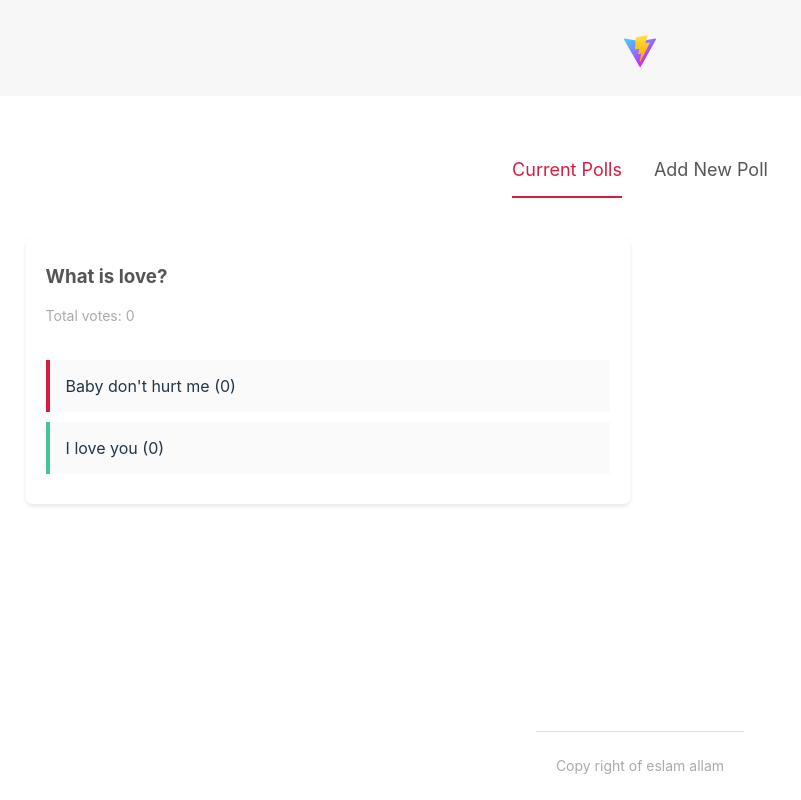
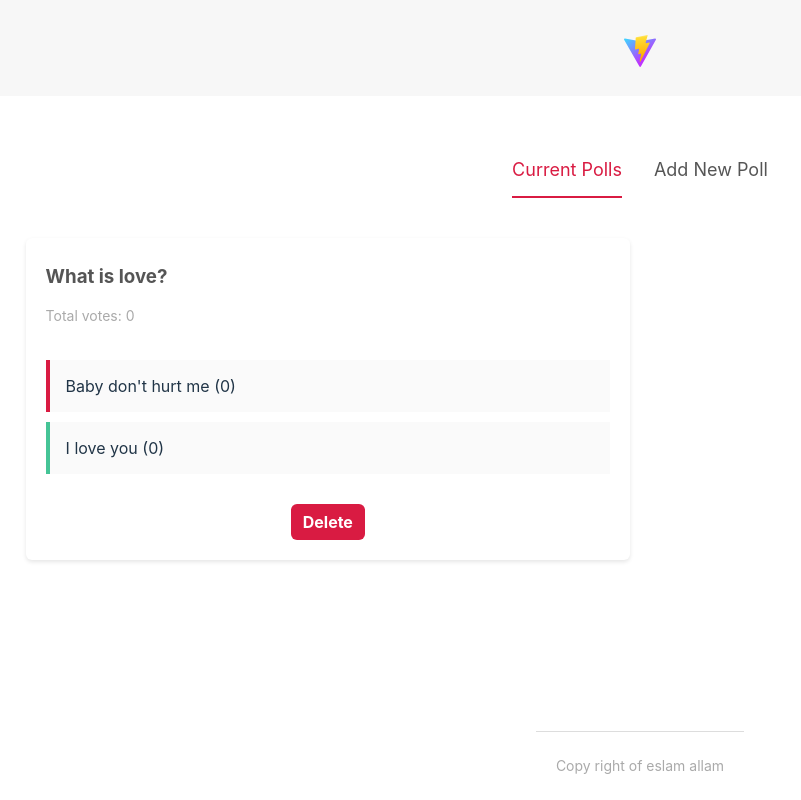
Before and after one commit to eslam-allam/polls_svelte, a Svelte app: page / in a window 1280 px wide. Shown: the whole page, without its empty margins (0-801 px from the left). Built offline with nearby package versions, Linux system fonts and the light colour scheme.

Commit message:
feat: Add delete poll button

```diff
--- a/src/components/PollDetails.svelte
+++ b/src/components/PollDetails.svelte
@@ -1,6 +1,7 @@
 <script>
   import PollStore from "../stores/PollStore";
   import Card from "../shared/Card.svelte";
+  import Button from "../shared/Button.svelte";
 
   export let poll;
 
@@ -15,10 +16,12 @@
       return copiedPolls;
     });
   };
+
+  const handleDelete = (id) => PollStore.update((currentPolls) => currentPolls.filter(poll => poll.id != id));
 </script>
 
-<Card
-  ><div class="poll">
+<Card>
+  <div class="poll">
     <h3>{poll.question}</h3>
     <p>Total votes: {poll.totalVotes()}</p>
     {#each poll.options as option, i (option.id)}
@@ -40,8 +43,11 @@
         <span>{option.value} ({option.votes})</span>
       </div>
     {/each}
-  </div></Card
->
+    <div class="delete">
+      <Button flat={true} onClick={() => handleDelete(poll.id)}>Delete</Button>
+    </div>
+  </div>
+</Card>
 
 <style>
   h3 {
@@ -84,4 +90,9 @@
     border-left: 4px solid #45c496;
     background: rgba(69, 196, 150, 0.2);
   }
+
+  .delete {
+    margin-top: 30px;
+    text-align: center;
+  }
 </style>
```
